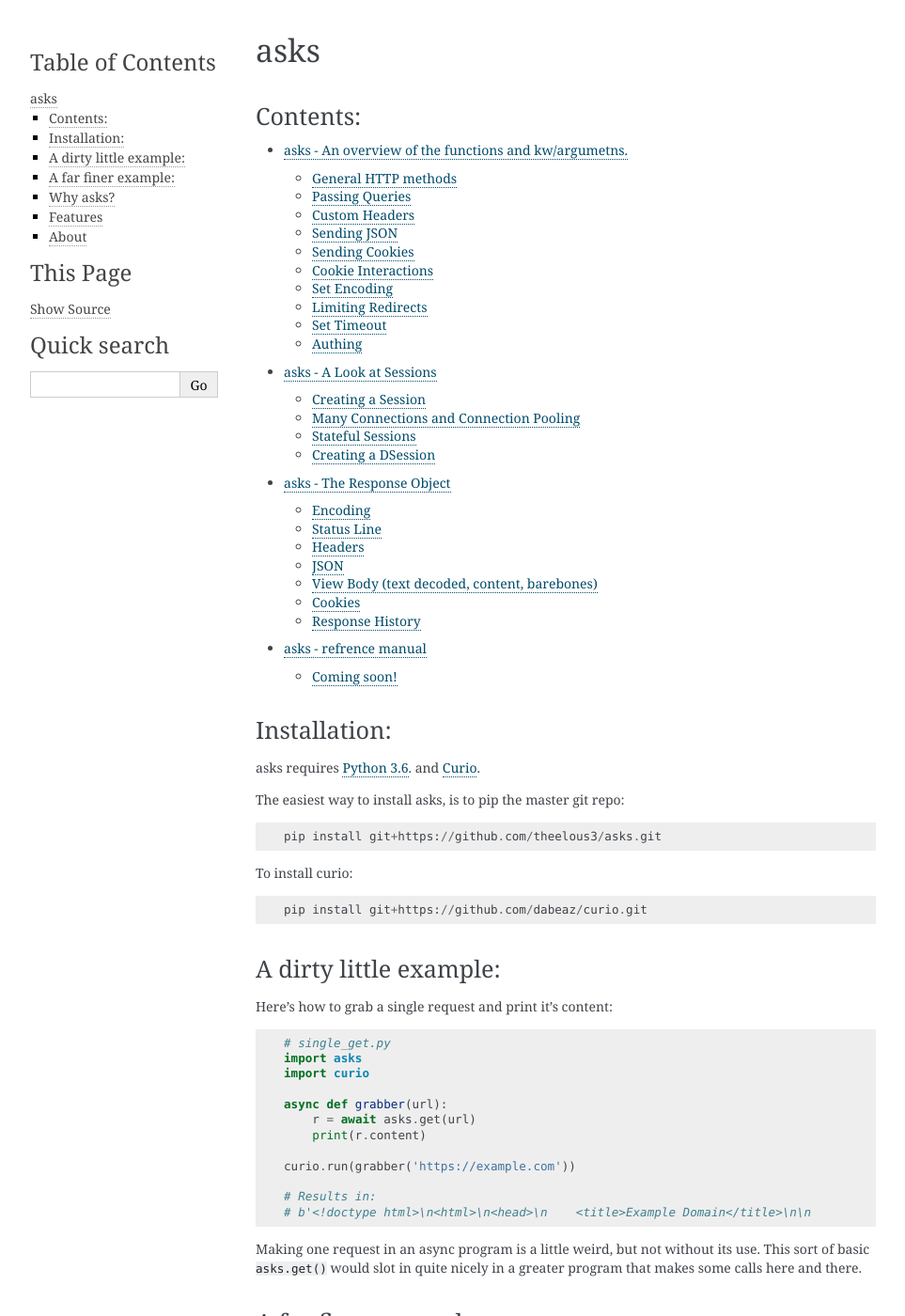
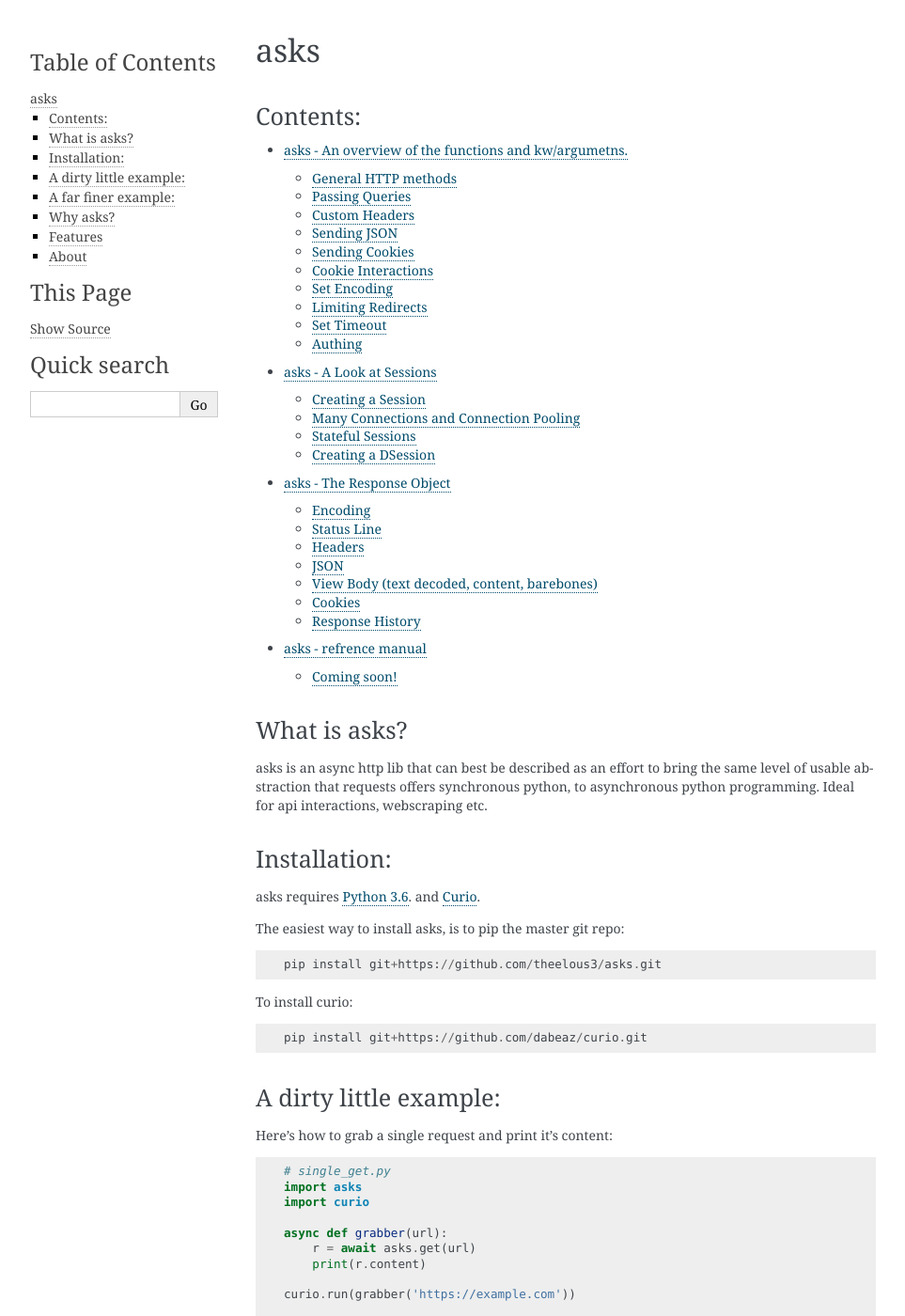
Before and after one commit to theelous3/asks, a Sphinx documentation site: the page built from docs/source/index.rst, in a window 1280 px wide and 1400 px high. Shown: the whole window at 94% size, without its empty margins (148-1111 px from the left). Built offline with Sphinx 7.4.7, drawn with Linux system fonts in a browser that asks for light colours.

Commit message:
more docs again

```diff
--- a/docs/source/index.rst
+++ b/docs/source/index.rst
@@ -14,6 +14,12 @@
    a-look-at-sessions
    the-response-object
    refrence-manual
+
+What is asks?
+_____________
+
+asks is an async http lib that can best be described as an effort to bring the same level of usable abstraction that requests offers synchronous python, to asynchronous python programming. Ideal for api interactions, webscraping etc.
+
 
 Installation:
 _____________
```
Also changed, not shown: 5 other files.
